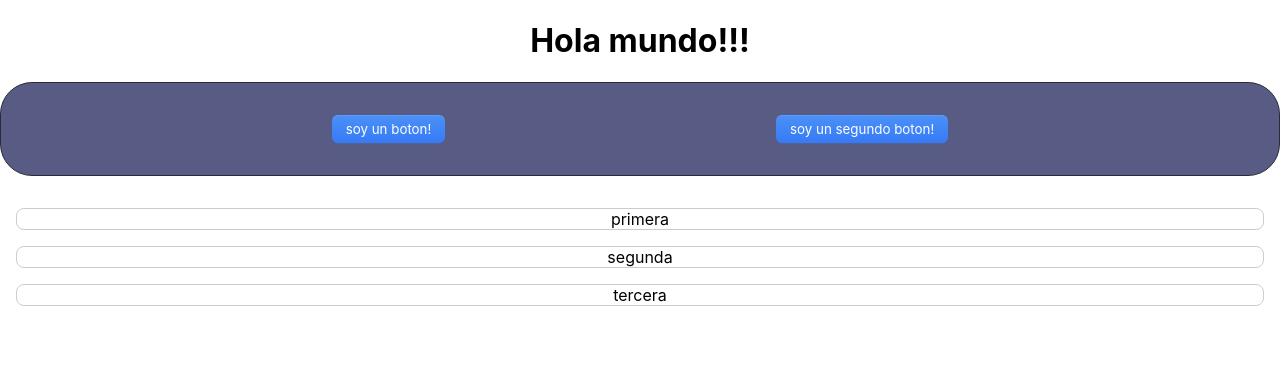
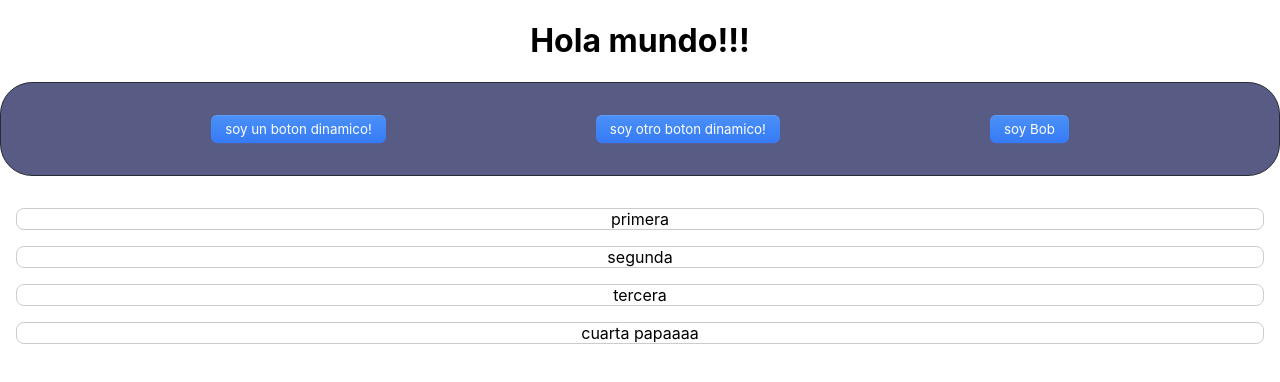
Before and after one commit to LColamonici/test-react, a React (Create React App) app: page / in a window 1280 px wide. Shown: the top 382 px of the page. Built offline with nearby package versions, Linux system fonts and the light colour scheme.

Commit message:
lista dinamica de botones

```diff
--- a/src/App.css
+++ b/src/App.css
@@ -28,14 +28,7 @@
   color: #61dafb;
 }
 
-.Botonera{
-  display: flex;
-  justify-content: space-evenly;
-  border: 1px solid #282c34;
-  background-color: #585c84;
-  padding: 2rem 0;
-  border-radius: 2rem;
-}
+
 
 .lista{
   list-style: none;
--- a/src/App.js
+++ b/src/App.js
@@ -3,21 +3,26 @@ import './App.css';
 import React from "react";
 import Boton from './components/boton'
 import Lista from './components/Lista';
+import Botonera from './components/botonera';
 
 function App() {
   const contenidoLista = [
     {id:1, txt:"primera"},
     {id:2, txt:"segunda"},
-    {id:1, txt:"tercera"}
+    {id:3, txt:"tercera"},
+    {id:4, txt:"cuarta papaaaa"}
+  ];
+
+  const botones=[
+    {id:1, txt:"soy un boton dinamico!"},
+    {id:2, txt:"soy otro boton dinamico!"},
+    {id:3, txt:"soy Bob"},
   ];
 
   return (
   <div className='App'>
     <h1>Hola mundo!!!</h1>
-    <div className='Botonera'>
-      <Boton texto="soy un boton!"/>
-      <Boton texto="soy un segundo boton!"/>
-    </div>
+    <Botonera contenido={botones}/>
     <Lista contenido={contenidoLista} />
   </div>
   );
--- /dev/null
+++ b/src/components/botonera.css
@@ -0,0 +1,8 @@
+.Botonera{
+  display: flex;
+  justify-content: space-evenly;
+  border: 1px solid #282c34;
+  background-color: #585c84;
+  padding: 2rem 0;
+  border-radius: 2rem;
+}
--- /dev/null
+++ b/src/components/botonera.js
@@ -0,0 +1,14 @@
+import React from "react";
+import "./botonera.css"
+import Boton from "./boton";
+
+function Botonera(props)
+{
+    return (
+        <div className="Botonera">
+            {props.contenido.map((boton)=>{return <Boton texto={boton.txt} />})}
+        </div>
+    );
+}
+
+export default Botonera;
```
